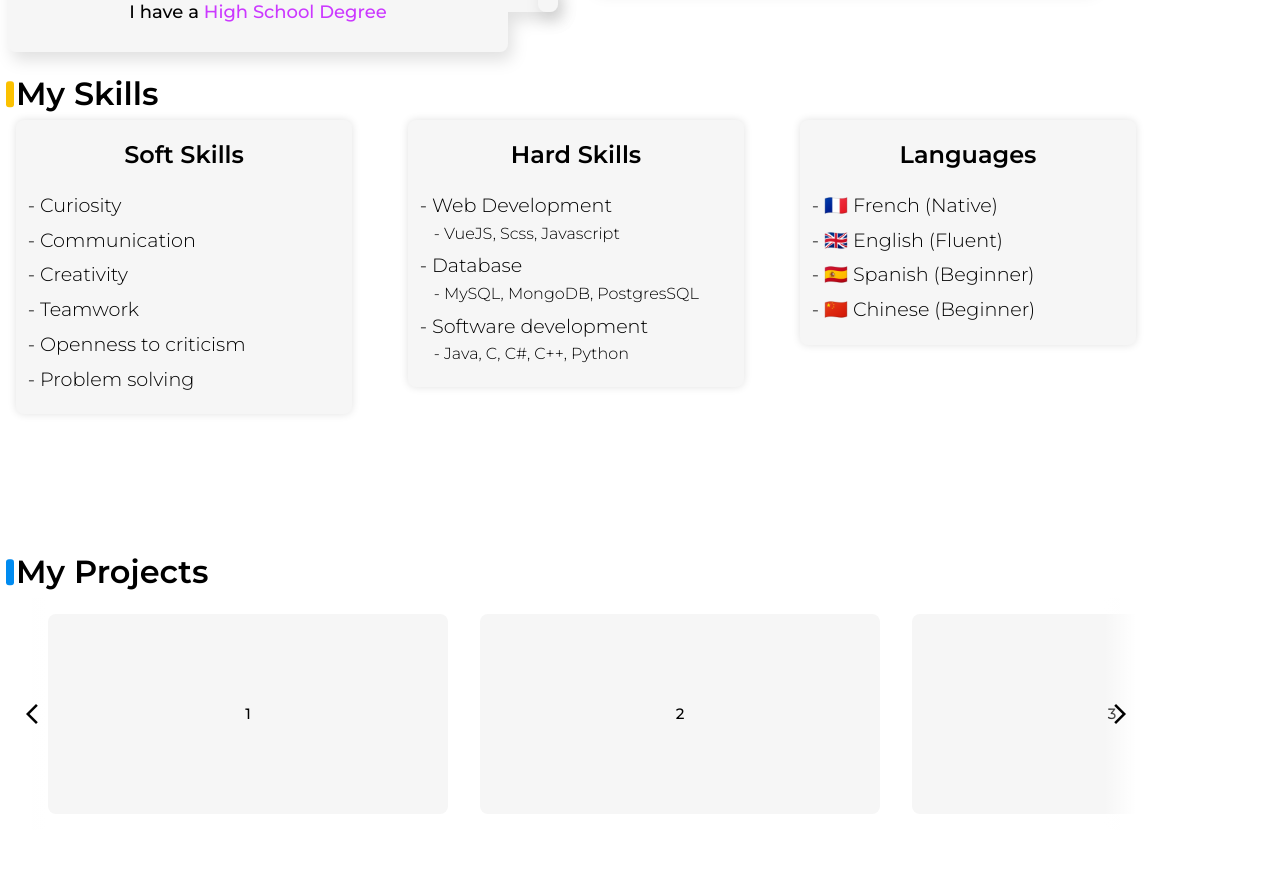
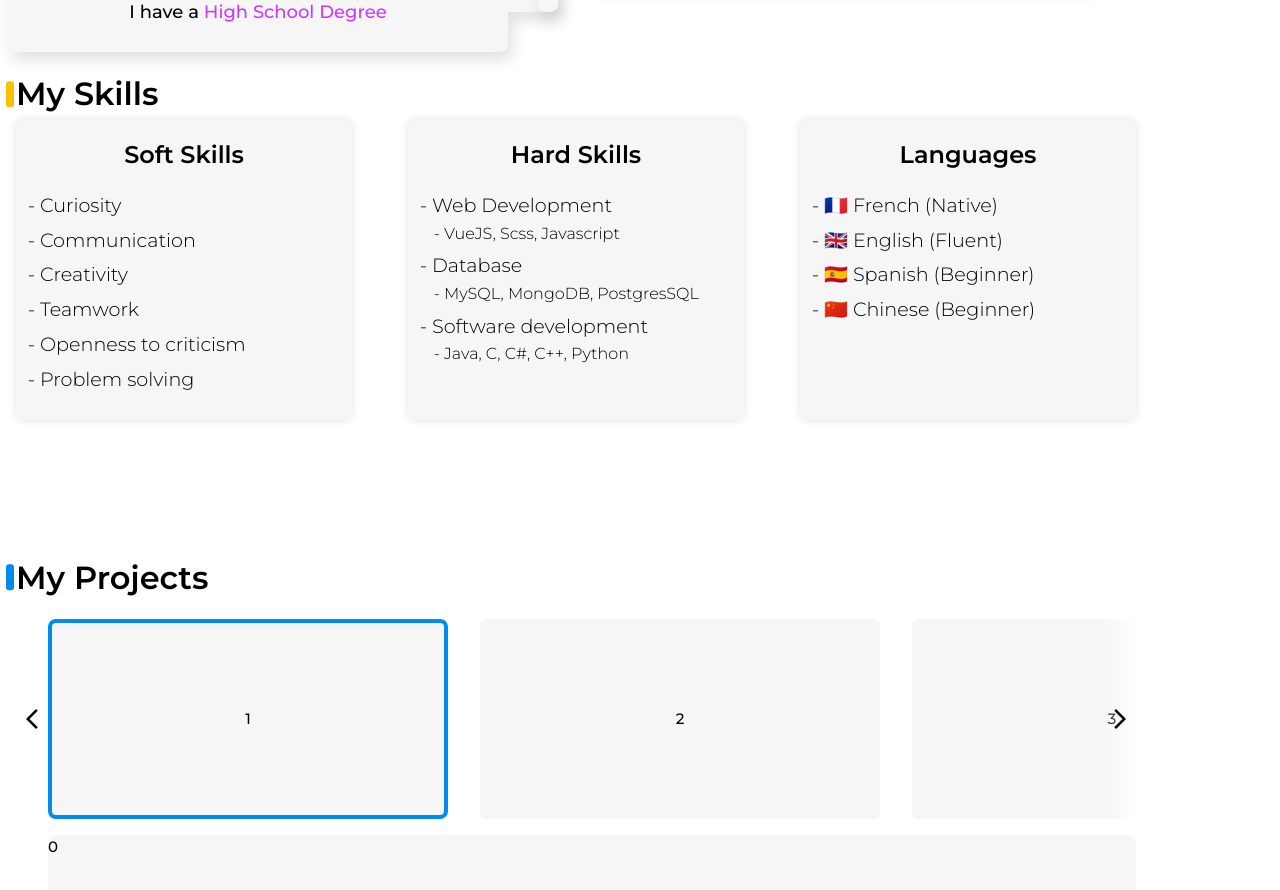
Before and after one commit to BlasterWhite/myWebSite, a Vue app: page / in a window 1280 px wide. Shown: the part 1288-2178 px from the top of the page. Before the commit the page ends 2134 px from the top, so only its background shows below. Built offline with nearby package versions, Linux system fonts and the light colour scheme.

Commit message:
Added Project view

```diff
--- a/src/components/listProjects.vue
+++ b/src/components/listProjects.vue
@@ -11,6 +11,10 @@ export default defineComponent({
     isLoading: {
       type: Boolean,
       default: true,
+    },
+    projectSelected: {
+      type: Number,
+      default: 1,
     },
   },
   data() {
@@ -68,7 +72,13 @@ export default defineComponent({
 <template>
   <div class="list">
     <div class="list-projects loading" v-if="isLoading" ref="componentRef">
-      <div v-for="i in 10" :key="i" @click="select(i)" :id="'listProject' + i">
+      <div
+        v-for="i in 10"
+        :key="i"
+        @click="select(i)"
+        :id="'listProject' + i"
+        :class="projectSelected === i ? 'selected' : ''"
+      >
         {{ i }}
       </div>
     </div>
--- a/src/components/myProjects.vue
+++ b/src/components/myProjects.vue
@@ -1,6 +1,7 @@
 <script lang="ts">
 import { defineComponent } from "vue";
 import ListProjects from "@/components/listProjects.vue";
+import ShowProject from "@/components/showProject.vue";
 
 export default defineComponent({
   name: "MyProjects",
@@ -8,17 +9,20 @@ export default defineComponent({
     return {
       isLoading: true,
       projects: ["1", "2", "3", "4", "5", "6", "7", "8", "9", "10"],
+      projectSelected: 0,
     };
   },
 
   methods: {
     selectProject(i: number) {
       console.log("Project " + i + " selected");
+      this.projectSelected = i;
     },
   },
 
   components: {
     ListProjects,
+    ShowProject,
   },
 });
 </script>
@@ -30,6 +34,11 @@ export default defineComponent({
       :isLoading="isLoading"
       :projects="projects"
       @select="selectProject"
+    />
+    <show-project
+      :isLoading="isLoading"
+      :projects="projects"
+      :projectSelected="projectSelected"
     />
   </div>
 </template>
--- a/src/components/mySkills.vue
+++ b/src/components/mySkills.vue
@@ -94,7 +94,7 @@ h1 {
     justify-content: flex-start;
     align-items: flex-start;
     width: 30%;
-    height: 100%;
+    min-height: 300px;
     margin: 0;
     padding: 0;
     border-radius: 8px;
--- /dev/null
+++ b/src/components/showProject.vue
@@ -0,0 +1,59 @@
+<script lang="ts">
+import { defineComponent } from "vue";
+
+export default defineComponent({
+  name: "ShowProject",
+  props: {
+    projects: {
+      type: Array,
+      default: [],
+    },
+    isLoading: {
+      type: Boolean,
+      default: true,
+    },
+    projectSelected: {
+      type: Number,
+      default: 1,
+    },
+  },
+});
+</script>
+
+<template>
+  <div :class="'project-showcase ' + (isLoading ? 'loading' : '')">
+    {{ projectSelected }}
+  </div>
+</template>
+
+<style scoped lang="scss">
+@use "../assets/variables" as v;
+
+$contaier-color: #f6f6f6;
+
+.project-showcase {
+  width: calc(100% - 32px);
+  margin-left: 32px;
+  height: 100%;
+  min-height: 300px;
+  background-color: $contaier-color;
+  border-radius: 10px;
+
+  &.loading {
+    animation: loading 1.5s infinite;
+    user-select: none;
+  }
+}
+
+@keyframes loading {
+  0% {
+    background-color: #f6f6f6;
+  }
+  50% {
+    background-color: #e6e6e6;
+  }
+  100% {
+    background-color: #f6f6f6;
+  }
+}
+</style>
```
